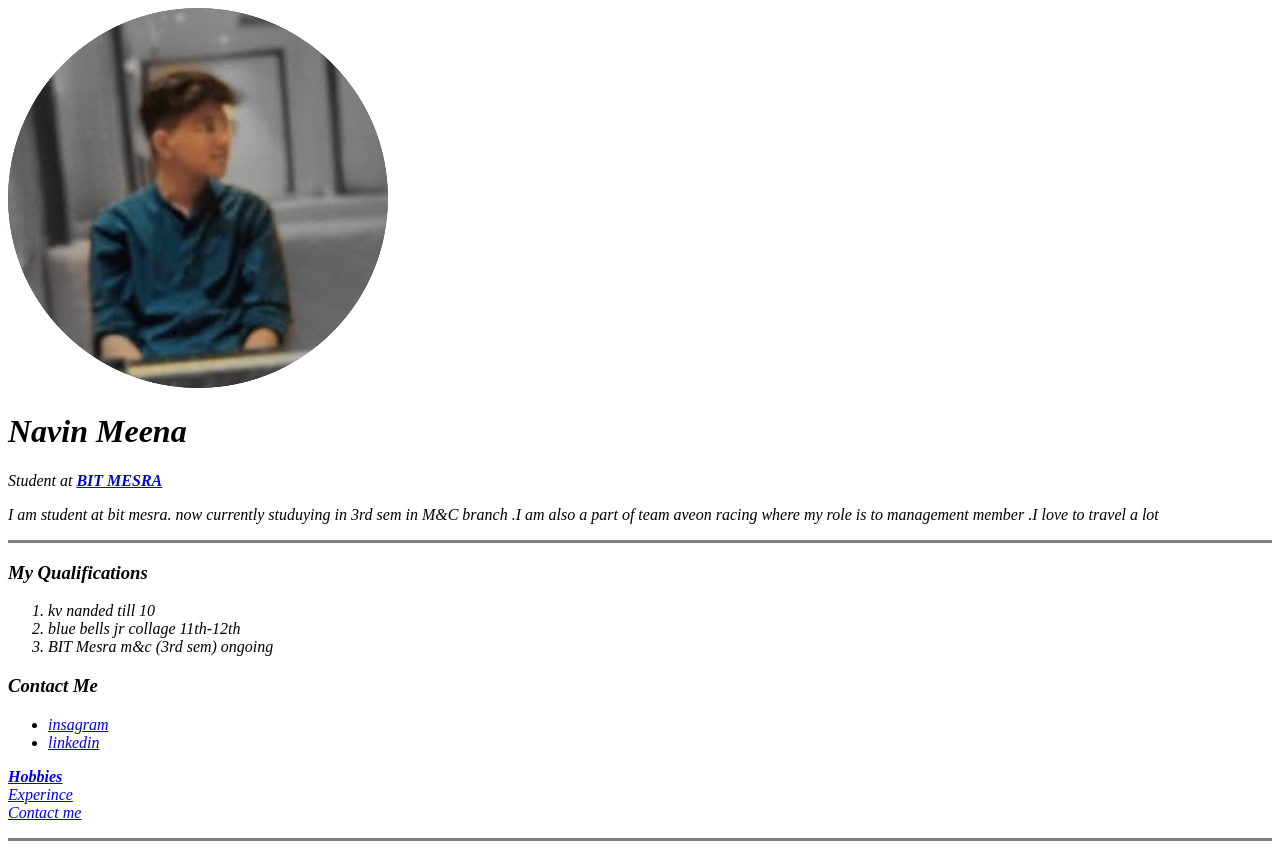
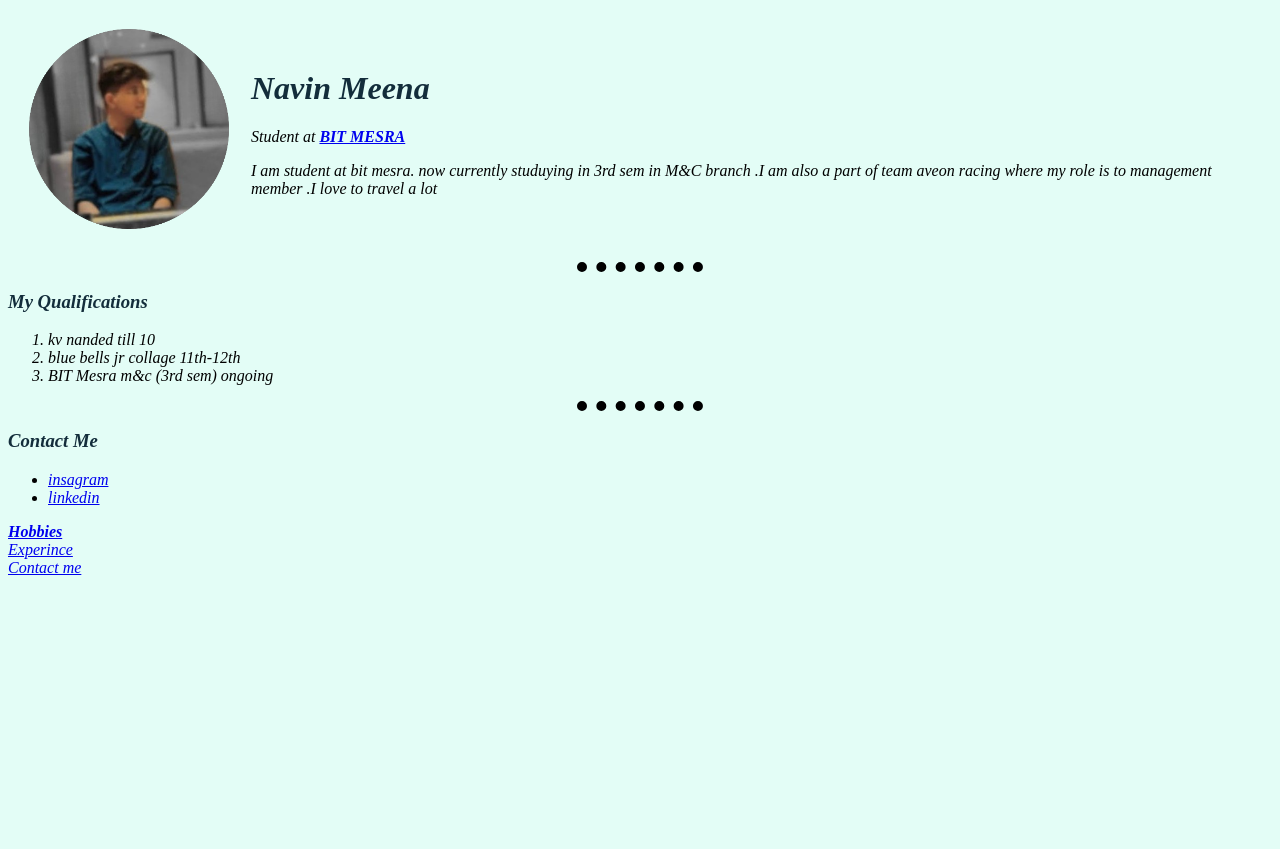
Before and after one commit to navinrmeena/navinmeenacv.github.io, a plain HTML site: page index.html in a window 1280 px wide. After the commit the page ends 800 px from the top, so only its background shows below. Drawn offline with Linux system fonts and the light colour scheme.

Commit message:
css aded

```diff
--- /dev/null
+++ b/css/style.css
@@ -0,0 +1,23 @@
+body{
+    background:#E3FDF6;
+}
+hr{
+
+    border-style:none;
+    border-top-style: dotted;
+    border-width: 10px;
+
+
+    width: 10%;
+}
+img{
+    height:200PX; width: auto;
+}
+h3{
+    text-shadow: #191a1a;
+    color: #132d3b;
+}
+h1{
+    text-shadow: #191a1a;
+    color: #132d3b;
+}
--- a/index.html
+++ b/index.html
@@ -5,19 +5,34 @@
     <meta http-equiv="X-UA-Compatible" content="IE=edge">
     <meta name="viewport" content="width=device-width, initial-scale=1.0">
     <title> Navin's persnol site</title>
+    <link rel="stylesheet" href="css/style.css">
 </head>
-<body>
+<body >
 <em>
-<img src="navin.png" alt="navin's profile pic" >
-<h1>Navin Meena </h1>
-<p>Student at <strong><a href="https://www.bitmesra.ac.in/" target="_blank">BIT MESRA</a> </strong> </em></p>
-    <p><em>I am student at bit mesra. now currently studuying in 3rd sem in M&C branch .I  am also a part of team aveon racing where my role is to management member .I love to travel a lot </em> </p>
-     <hr size="3" color="grey">
+<TAble cellspacing="20px" >
+    <tr >
+        <td>
+            <img src="navin.png" alt="navin's profile pic" >
+        </td>
+
+        <td>
+            <h1>Navin Meena </h1>
+            <p>Student at <strong><a href="https://www.bitmesra.ac.in/" target="_blank">BIT MESRA</a> </strong> </em></p>
+            <p><em> I am student at bit mesra. now currently studuying in 3rd sem in M&C branch .I  am also a part of team aveon racing where my role is to management member .I love to travel a lot </em> </p>
+        </td>
+    </tr>
+
+
+</TAble>
+
+    <hr>
      <p><em><h3>My Qualifications</h3><ol>
         <li>kv nanded till 10</li>
         <li>blue bells jr collage 11th-12th</li>
         <li>BIT Mesra m&c (3rd sem) ongoing </li>
+
      </ol>
+    <hr >
         <h3>Contact Me </h3>
         <ul>
             <li><a href="https://www.instagram.com/yha_its_yash/" target="_blank"> insagram</a></li>
@@ -30,7 +45,7 @@
     <br>
     <a href="contactme .html" target="_blank">Contact me </a>
 </p>
-    <hr size="3" color="grey">
+
 </em>
 </body>
 </html>
```
Also changed, not shown: contactme .html (+2 -1 lines), experince.html (+1 -0 lines), hobbies.html (+1 -0 lines).
